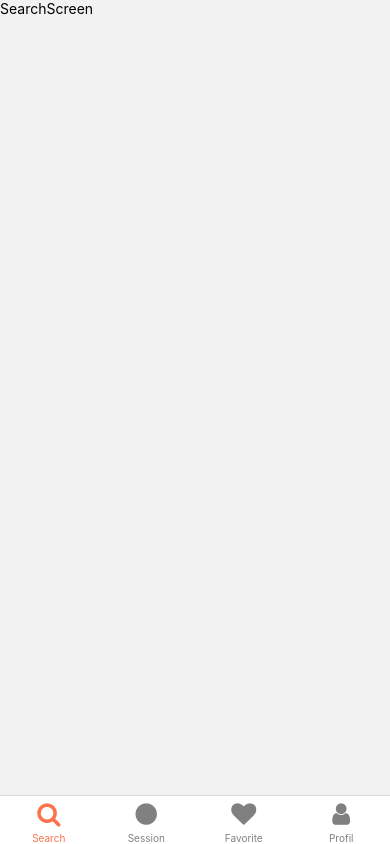
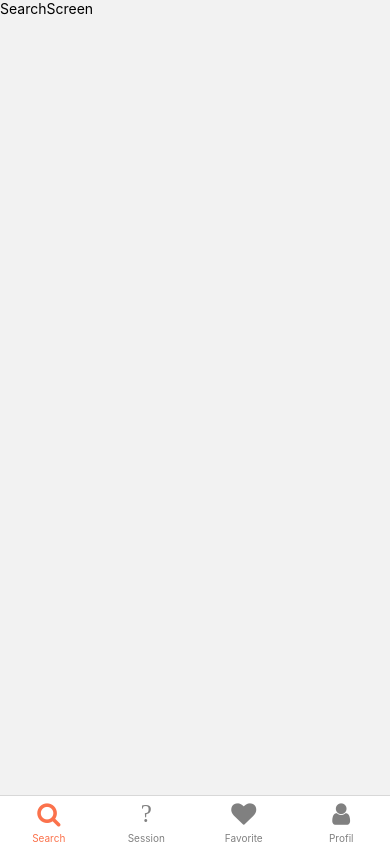
Before and after one commit to michaelrasolo/gametime-front, a React Native app: screen / in a window 390 px wide. Built offline with nearby package versions, Linux system fonts and the light colour scheme.

Commit message:
package.json

```diff
--- a/App.js
+++ b/App.js
@@ -22,7 +22,7 @@ export default function App() {
        if (route.name === 'Search') {
          iconName = 'search';
        } else if (route.name === 'Session') {
-         iconName = 'circle';
+         iconName = 'basketball-ball';
        } else if (route.name === 'Favorite') {
          iconName = 'heart';
        } else if (route.name === 'Profil') {
--- a/package.json
+++ b/package.json
@@ -26,20 +26,14 @@
     "moment": "^2.29.4",
     "react": "18.2.0",
     "react-native": "0.71.7",
-<<<<<<< HEAD
-<<<<<<< HEAD
     "react-native-safe-area-context": "4.5.0",
     "react-native-screens": "~3.20.0",
     "react-native-svg": "^13.9.0",
-=======
     "react-native-ionicons": "^4.x",
     "react-native-svg": "13.4.0",
->>>>>>> a4e42f4a6b2ac1f47ce060f9a6c6fa0c9a24c110
-=======
     "react-native-calendars": "^1.1297.0",
     "react-native-fontawesome": "^7.0.0",
     "react-native-modal-datetime-picker": "^15.0.1",
->>>>>>> 82201c52d1f32e871beb86ea30dc2232c4176d3d
     "react-redux": "^8.0.5",
     "redux-persist": "^6.0.0"
   },
```
Also changed, not shown: screens/SignUpScreen.js (added), 2 other files (tests, documents, lock files or other folders).
